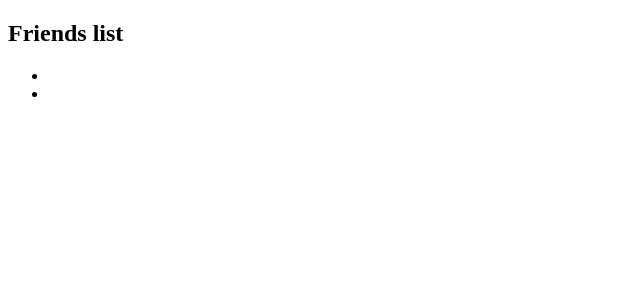
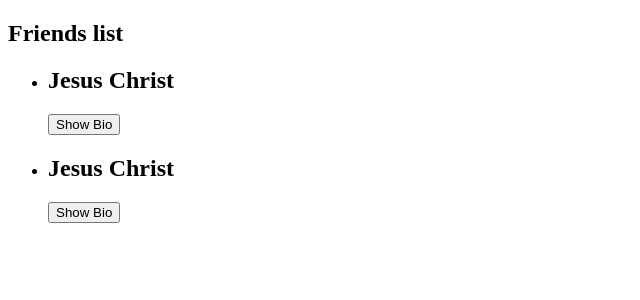
Before and after one commit to rubenanapu/vue, a Vue app in the folder section-7-vue-project/: page / in a window 1280 px wide. Shown: the top 300 px of the page, without its empty margins (0-640 px from the left). Built offline with nearby package versions, Linux system fonts and the light colour scheme.

Commit message:
Created our "first" component: friend-contact (FriendContact.vue)

```diff
--- a/section-7-vue-project/src/App.vue
+++ b/section-7-vue-project/src/App.vue
@@ -2,8 +2,8 @@
   <section>
     <h2>Friends list</h2>
     <ul>
-      <li></li>
-      <li></li>
+      <friend-contact />
+      <friend-contact />
     </ul>
   </section>
 </template>
@@ -16,6 +16,7 @@ export default {
         {
           id: "jhon",
           name: "Jhon Baptist",
+          bio: "The Prophet",
         },
       ],
     };
--- /dev/null
+++ b/section-7-vue-project/src/components/FriendContact.vue
@@ -0,0 +1,27 @@
+<template>
+  <li>
+    <h2>{{ friend.name }}</h2>
+    <button @click="toggleBio">Show Bio</button>
+    <p v-if="isVisible">{{ friend.bio }}</p>
+  </li>
+</template>
+
+<script>
+export default {
+  data() {
+    return {
+      isVisible: false,
+      friend: {
+        id: "savior",
+        name: "Jesus Christ",
+        bio: "The Savior",
+      },
+    };
+  },
+  methods: {
+    toggleBio() {
+      this.isVisible = !this.isVisible;
+    },
+  },
+};
+</script>
```
Also changed, not shown: section-7-vue-project/src/main.js (+6 -1 lines).
